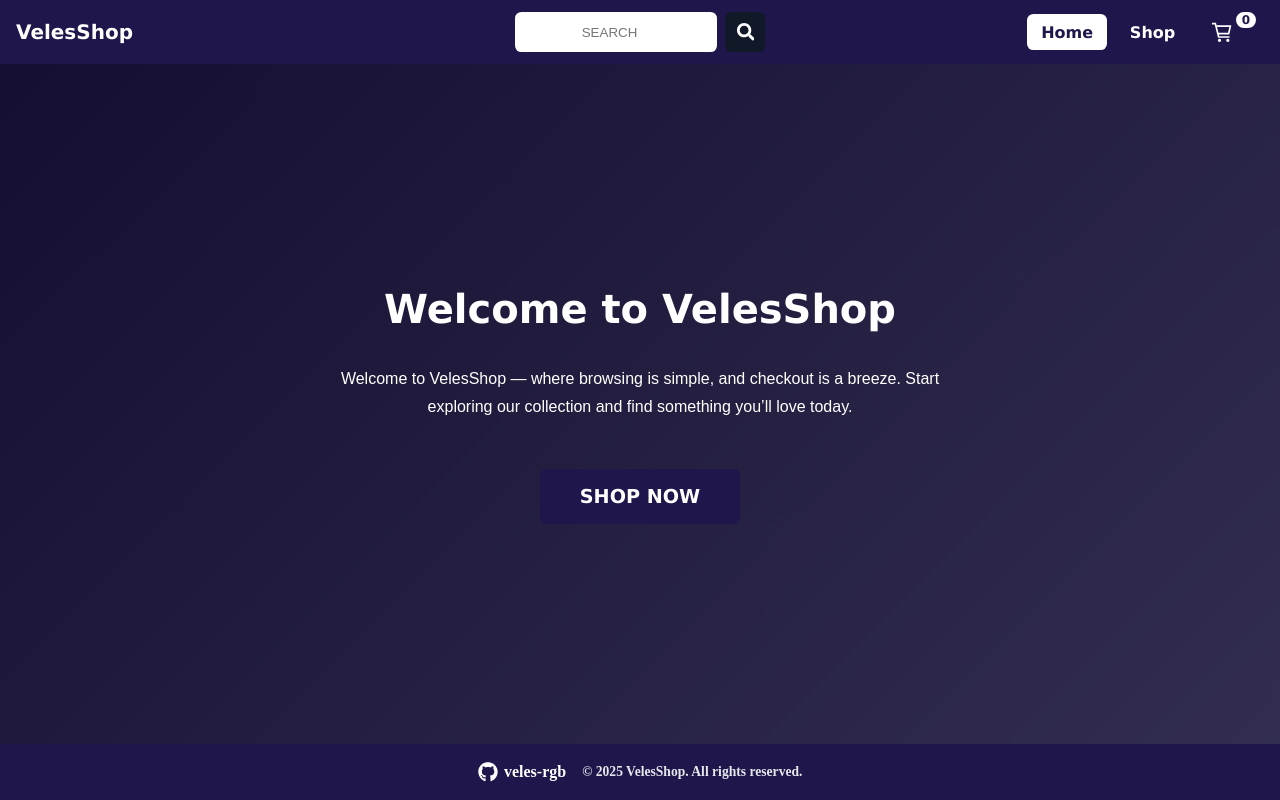
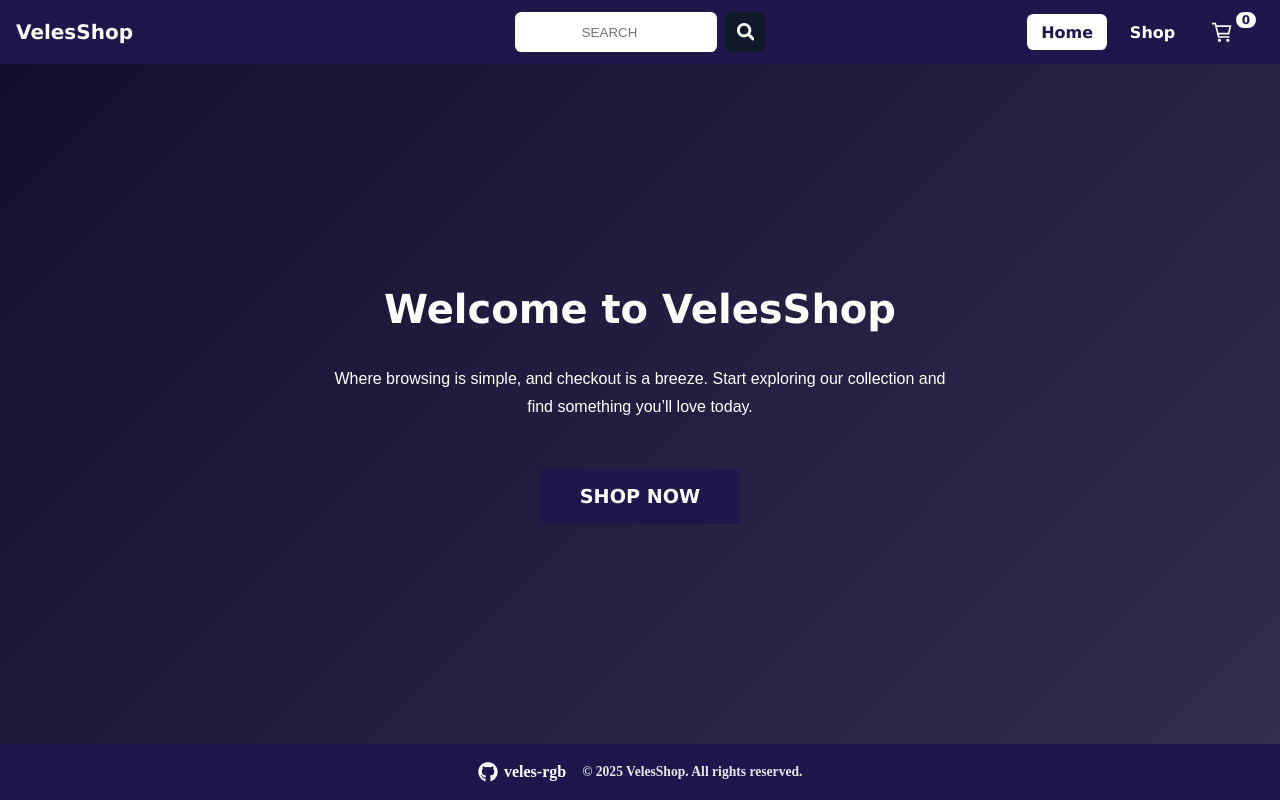
Before and after one commit to veles-rgb/shopping-cart, a React (Vite) app: page / in a window 1280 px wide. Built offline with nearby package versions, Linux system fonts and the light colour scheme.

Commit message:
Update home page description

```diff
--- a/src/pages/home/Home.jsx
+++ b/src/pages/home/Home.jsx
@@ -1,4 +1,4 @@
-import { useNavigate } from 'react-router';
+import { useNavigate } from 'react-router-dom';
 import styles from './Home.module.css';
 
 export default function Home() {
@@ -14,9 +14,8 @@ export default function Home() {
       <div className={styles.content}>
         <h1>Welcome to VelesShop</h1>
         <p>
-          Welcome to VelesShop — where browsing is simple, and checkout is a
-          breeze. Start exploring our collection and find something you’ll love
-          today.
+          Where browsing is simple, and checkout is a breeze. Start exploring
+          our collection and find something you’ll love today.
         </p>
         <button onClick={handleShopNowClick}>SHOP NOW</button>
       </div>
```
